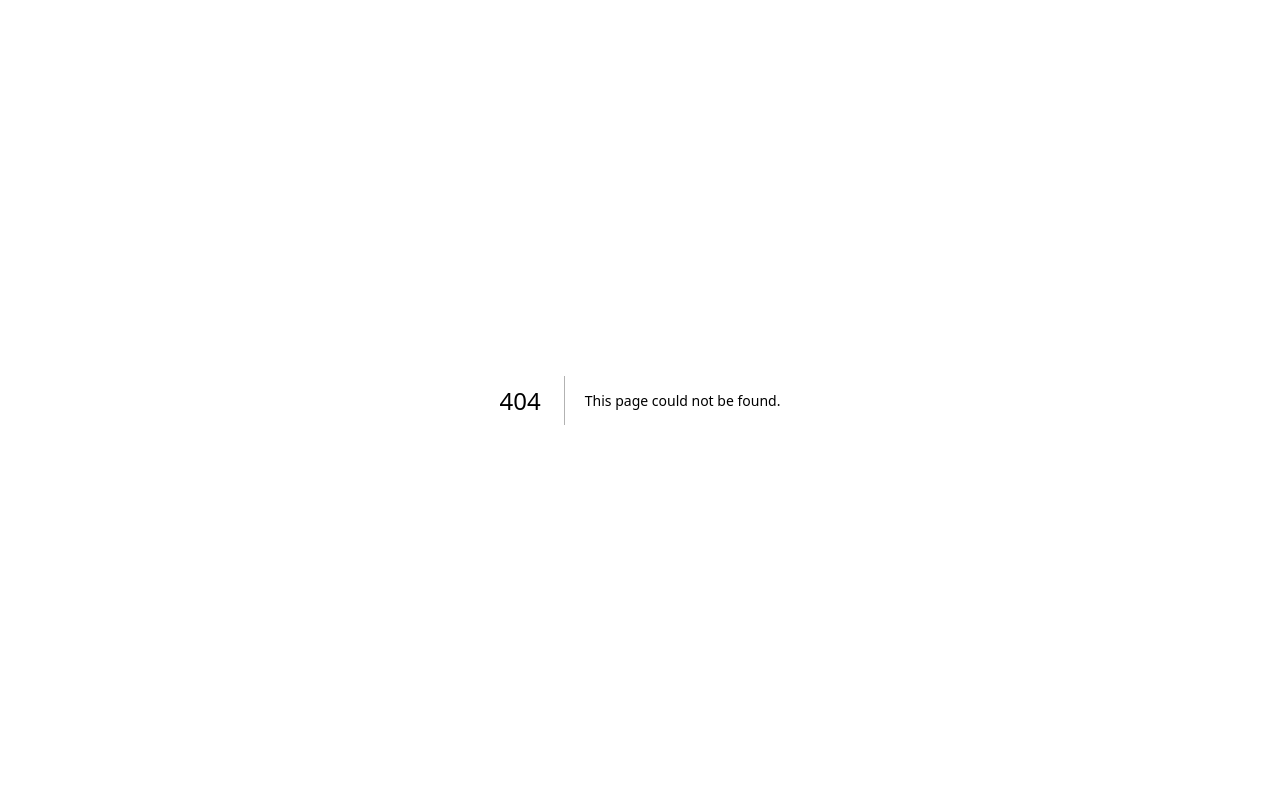
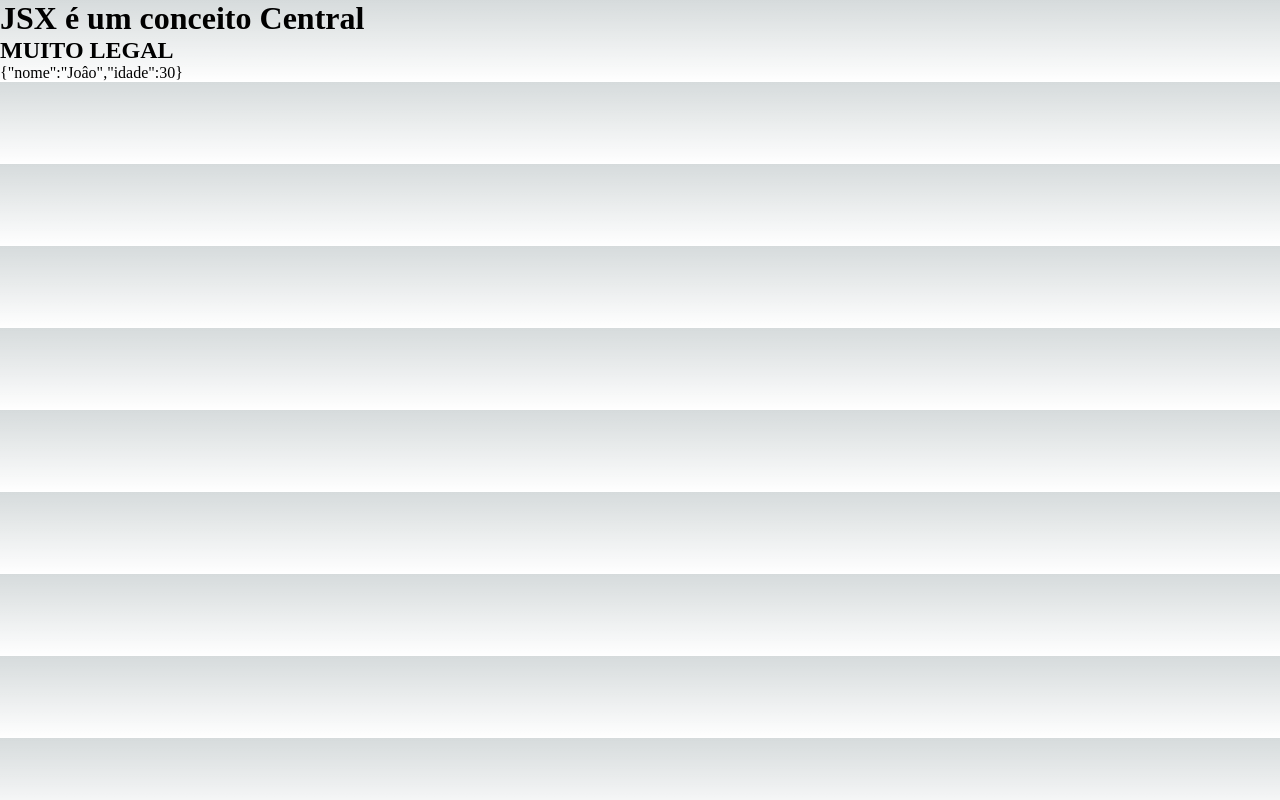
Before and after one commit to eric-moniz/projetos-react-udemy, a Next.js app in the folder aulao-nextjs/fundamentos/: page /jsx in a window 1280 px wide. Before the commit this address had no page. Built offline with nearby package versions, Linux system fonts and the light colour scheme.

Commit message:
aula 89 - Integração JavaScript/JSX

```diff
--- /dev/null
+++ b/aulao-nextjs/fundamentos/src/pages/jsx.jsx
@@ -0,0 +1,15 @@
+export default function Jsx() {
+    const titulo = <h1>JSX é um conceito Central</h1>;
+
+    function subtitulo() {
+        return <h2>{'muito legal'.toUpperCase()}</h2>;
+    }
+
+    return (
+        <div>
+            {titulo}
+            {subtitulo()}
+            <p>{JSON.stringify({ nome: 'Joâo', idade: 30 })}</p>
+        </div>
+    );
+}
```
Also changed, not shown: aulao-nextjs/fundamentos/.eslintrc.json, aulao-nextjs/fundamentos/src/pages/index.jsx (indentation only).
